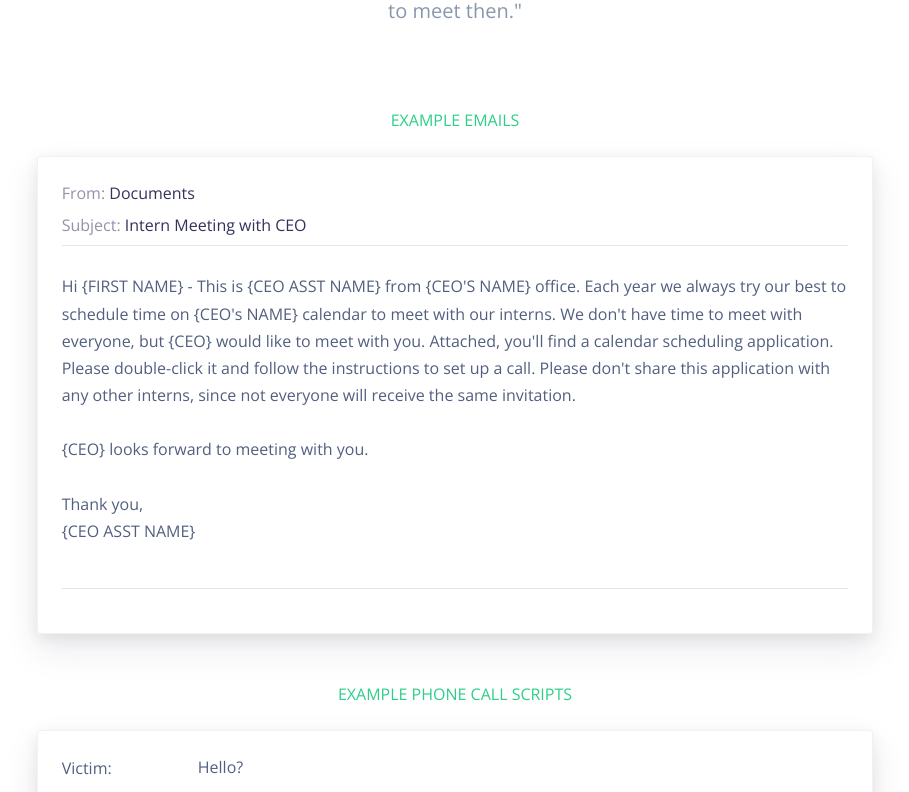
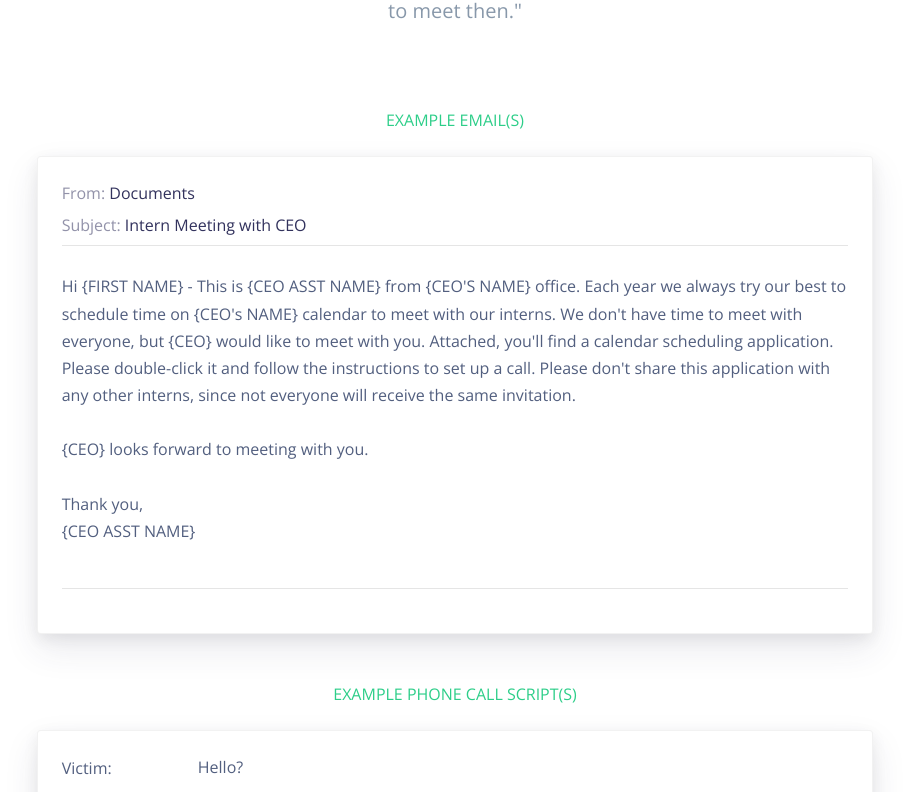
Before and after one commit to pretext-project/pretext-project.github.io, a Jekyll site: the page built from _pretexts/intern-meeting-ceo.md, in a window 1280 px wide and 1400 px high, scrolled down 686 px. Shown: the part 151-943 px from the top of the window, without its empty margins (185-1094 px from the left). Built offline with Jekyll 4.4.1, drawn with Linux system fonts in a browser that asks for light colours; nearby versions of some CDN libraries; some of the changed text lies outside the part shown.

Commit message:
removed usb drop and swapped in physical pretexting

```diff
--- a/_layouts/pretext.html
+++ b/_layouts/pretext.html
@@ -107,10 +107,10 @@
                 	<span class="badge badge-inactive">chatbot</span>
                 {% endif %}
 
-                {% if methods contains "usb drop" %}
-                    <span class="badge badge-success">usb drop</span>
+                {% if methods contains "physical" %}
+                    <span class="badge badge-success">physical</span>
                 {% else %}
-                	<span class="badge badge-inactive">usb drop</span>
+                	<span class="badge badge-inactive">physical</span>
                 {% endif %}
 
               </div>
@@ -277,10 +277,10 @@
           					{% endif %}
 
 
-					{% if goals contains "acct takeover" %}
-						<span class="badge badge-success">acct takeover</span>
+          					{% if goals contains "physical access" %}
+          						<span class="badge badge-success">physical access</span>
           					{% else %}
-						<span class="badge badge-inactive">acct takeover</span>
+          						<span class="badge badge-inactive">physical access</span>
           					{% endif %}
 
 
@@ -314,7 +314,7 @@
 
     <div class="section-sm">
       <div class="container">
-      	<h6 class="info-title text-uppercase text-success text-center">Example Emails</h6>
+      	<h6 class="info-title text-uppercase text-success text-center">Example Email(s)</h6>
 
       	{% for example in page.sample-emails %}
 
@@ -349,38 +349,27 @@
           <!-- End Example Email -->
           {% endfor %}
 
-          {% if page.sample-usb-drops %}
-          <h6 class="info-title text-uppercase text-success text-center mt-5 pb-0 mb-0">Example USB Drops</h6>
+          {% if page.sample-physical %}
+          <h6 class="info-title text-uppercase text-success text-center mt-5 pb-0 mb-0">Example Physical Approach(es)</h6>
           {% endif %}
-          {% for example in page.sample-usb-drops %}
-          <!-- Example USB Drop -->
+          {% for example in page.sample-physical %}
+          <!-- Example Physical Approach -->
           <div class="row align-items-center mt-4">
             <div class="col-10 mx-auto text-center">
               <div class='card shadow'>
-                <div class='row'>
-                  <div class="col-md-1 col-2">
                 <div class='card-body'>
-                        <p class="text-center">
-                          <i class="fab fa-usb fa-3x"></i>
-                        </p>
-                      </div>
-                  </div>
-                  <div class='col-md-11 col-10'>
-                    <div class='card-body'>
-                        <p class="text-center">
-                          {{example}}
-                        </p>
+                  <h6 class='text-left'><span style='color: #32325d87'>Attire: </span>{{ example.attire }}</h6>
+                  <h6 class='text-left'><span style='color: #32325d87'>Attitude: </span>{{ example.attitude }}</h6>
+                  <h6 class='text-left'><span style='color: #32325d87'>Conversation: </span>{{ example.conversation }}</h6>
                 </div>
               </div>
             </div>
           </div>
-            </div>
-          </div>
-          <!-- End Example USB Drop -->
+          <!-- End Example Physical Approach -->
           {% endfor %}
 
           {% if page.sample-text-messages %}
-          <h6 class="info-title text-uppercase text-success text-center mt-5 pb-0 mb-0">Example Text Messages</h6>
+          <h6 class="info-title text-uppercase text-success text-center mt-5 pb-0 mb-0">Example Text Message(s)</h6>
           {% endif %}
           {% for script in page.sample-text-messages %}
           <!-- Example SMS -->
@@ -420,7 +409,7 @@
           {% endfor %}
 
           {% if page.sample-chatbot-messages %}
-          <h6 class="info-title text-uppercase text-success text-center mt-5 pb-0 mb-0">Example Chatbot Messages</h6>
+          <h6 class="info-title text-uppercase text-success text-center mt-5 pb-0 mb-0">Example Chatbot Message(s)</h6>
           {% endif %}
           {% for script in page.sample-chatbot-messages %}
           <!-- Example Chatbot -->
@@ -460,7 +449,7 @@
           {% endfor %}
 
           {% if page.sample-voicemails %}
-          <h6 class="info-title text-uppercase text-success text-center mt-5 pb-0 mb-0">Example Voicemails</h6>
+          <h6 class="info-title text-uppercase text-success text-center mt-5 pb-0 mb-0">Example Voicemail(s)</h6>
           {% endif %}
           {% for example in page.sample-voicemails %}
           <!-- Example Voicemails -->
@@ -490,7 +479,7 @@
           {% endfor %}
 
           {% if page.sample-phone-calls %}
-          <h6 class="info-title text-uppercase text-success text-center mt-5 pb-0 mb-0">Example Phone Call Scripts</h6>
+          <h6 class="info-title text-uppercase text-success text-center mt-5 pb-0 mb-0">Example Phone Call Script(s)</h6>
           {% endif %}
           {% for script in page.sample-phone-calls %}
           <!-- Example Phone Calls -->
```
Also changed, not shown: CONTRIBUTE.md (+8 -5 lines), index.html (+4 -4 lines). Lines whose indentation alone changed are shown as unchanged.
